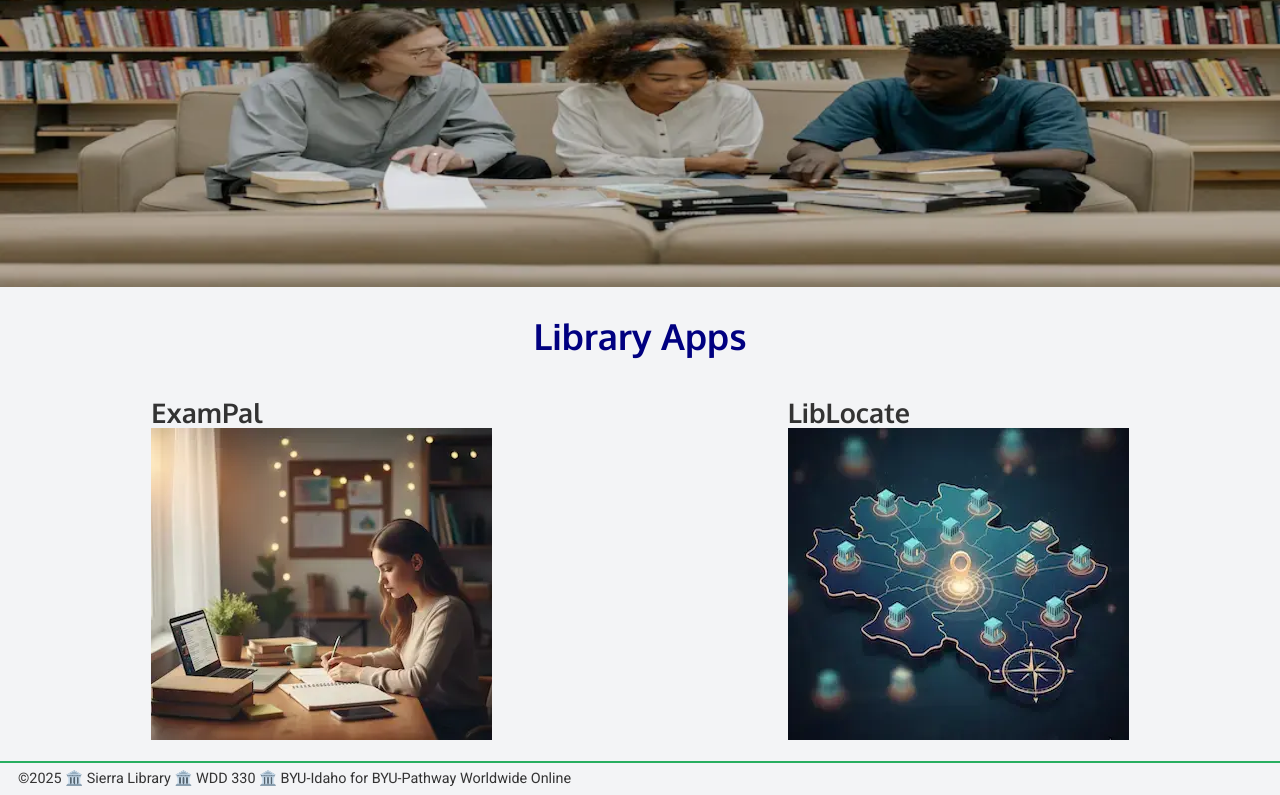
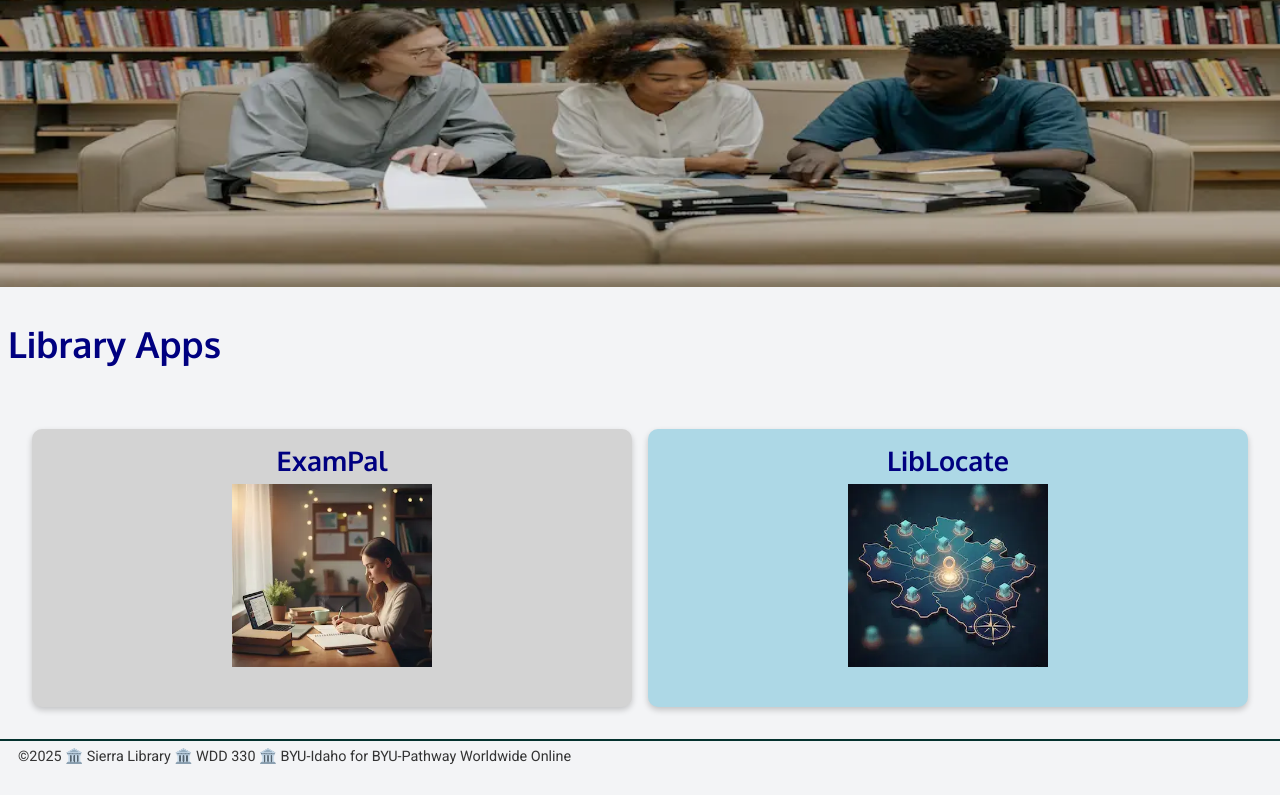
Before and after one commit to Kemoh/sierra-library-project, a plain HTML site: page index.html in a window 1280 px wide. Shown: the part 417-1212 px from the top of the page. After the commit the page ends 1190 px from the top, so only its background shows below. Drawn offline with Linux system fonts and the light colour scheme.

Commit message:
Modify css, appsdata.js and apps.mjs

```diff
--- a/css/small.css
+++ b/css/small.css
@@ -9,12 +9,12 @@
     --font--headline: "Oxygen", "Arial narrow Bold", sans-serif;
 
     /* Colors */
-    --primary-color: #000080;    --secondary-color: #27AE60;
-    --tertiary-color: #f3bb20;
+    --primary-color: #000080;    --secondary-color: #03312E;
+    --tertiary-color: #89023E;
     --bg-body: #f3f4f6;
     --dark-grey: #333333;
     --light-gray: #F2F2F2;
-    --accent-1: #9B51E0;
+    --accent-1: #007bff;
     --accent-2: #dfb2b2;
 
     /* Sizes */
@@ -180,14 +180,18 @@ p {
 }
 
 /* Apps styling */
-.apps-container h1 {
-    text-align: center;
+ h1 {
+    padding: .5rem;
     color: var(--primary-color);
     font-weight: bold;
 }
 
+h2 {
+    color: var(--primary-color);
+}
+
 /* App Cards */
-#show-app-cards{
+/* #show-app-cards{
     display: grid;
     grid-template-columns: repeat(auto-fit, minmax(200px, 1fr));
     gap: 25px;
@@ -196,7 +200,7 @@ p {
     padding: 1rem;
 }
 
-/* #sierralib-apps section {
+ #show-app-cards section {
     display: flex;
     flex-direction: column;
     align-items: center;
@@ -211,4 +215,68 @@ p {
     width: 100%;
     height: 100%;
     overflow: hidden;
+}
+
+.appImage {
+    border-radius: 1rem;
 } */
+
+.apps-section {
+  padding: 2rem;
+}
+
+.cards-grid {
+  display: grid;
+  grid-template-columns: repeat(auto-fit, minmax(220px, 1fr));
+  gap: 1rem;
+}
+
+.app-card {
+  padding: 1rem;
+  border-radius: 10px;
+  box-shadow: 0 3px 6px rgba(0,0,0,0.2);
+  text-align: center;
+  cursor: pointer;
+  transition: transform 0.3s ease;
+}
+
+.app-card:hover {
+  transform: translateY(-4px);
+}
+
+.app-image {
+  width: 200px;
+  height: 200px;
+  object-fit: contain;
+  margin-bottom: 10px;
+}
+
+.app-dialog {
+  border: none;
+  border-radius: 10px;
+  padding: 20px;
+  max-width: 400px;
+}
+
+.dialog-header {
+  display: flex;
+  justify-content: space-between;
+  align-items: center;
+}
+
+.close-btn {
+  font-size: 1.5rem;
+  background: none;
+  border: none;
+  cursor: pointer;
+}
+
+.open-btn {
+  display: inline-block;
+  margin-top: 10px;
+  background: var(--accent-1);
+  color: #fff;
+  text-decoration: none;
+  padding: 8px 16px;
+  border-radius: 6px;
+}
--- a/data/appsdata.js
+++ b/data/appsdata.js
@@ -4,13 +4,13 @@ export const appslist = [
         appDescription: "Prepare for public exams by practicing past papers and tracking your progress effectively.",
         appImage: "./images/exampal-logo.webp",
         streamLink: "/app/exam.html",
-        cardColor: "bg-blue-900 hover:bg-blue-800"
+        cardColor: "lightgray"
     },
     {
         appName: "LibLocate",
         appDescription: "Find all Sierra Library outlets across the country. View locations, details, and directions — all in one app.",
         appImage: "./images/liblocate-logo.webp",
         streamLink: "/app/locate.html",
-        cardColor: "bg-green-900 hover:bg-green-800"
+        cardColor: "lightblue"
     }
 ]
--- a/js/apps.mjs
+++ b/js/apps.mjs
@@ -3,24 +3,19 @@ import { appslist } from "../data/appsdata.js";
 
 // Function to load apps
 export function loadapps() {
-    // Create and inject HTML template for apps
+    // Create and inject HTML structure for apps
     document.querySelector("#sierralib-apps").innerHTML = `
-      <section class="min-h-screen bg-gray-950 text-white px-6 py-10">
+      <section class="apps-section">
+        <div id="show-app-cards" class="cards-grid"></div>
 
-      <div id="show-app-cards" class="grid gap-6 sm:grid-cols-2 lg:grid-cols-3"></div>
-
-        <dialog id="app-dialog" class="rounded-2xl p-6 bg-gray-900 text-gray-100 shadow-2xl w-11/12 max-w-md">
-          <div class="flex justify-between items-center mb-4">
-            <h2 id="app-title" class="text-xl font-semibold"></h2>
-            <button id="close-btn" class="text-gray-400 hover:text-white text-lg font-bold">&times;</button>
+        <dialog id="app-dialog" class="app-dialog">
+          <div class="dialog-header">
+            <h3 id="app-title"></h3>
+            <button id="close-btn" class="close-btn">&times;</button>
           </div>
 
-          <p id="app-description" class="text-sm text-gray-300 mb-6"></p>
-
-          <a id="streams-btn" href="#" target="_blank"
-            class="inline-block px-4 py-2 bg-blue-600 hover:bg-blue-700 rounded-lg text-sm font-medium text-white">
-              Open App
-          </a>
+          <p id="app-description"></p>
+          <a id="streams-btn" href="#" target="_blank" class="open-btn">Open App</a>
         </dialog>
       </section>
     `;
@@ -37,32 +32,24 @@ export function loadapps() {
     closeBtn.addEventListener("click", () => dialog.close());
 
     // Loop through appslist and create cards
-    appslist.forEach((app, index) => {
-         // Add class to the card for styling
-        const colorClass = app.cardColor;
+    appslist.forEach((app) => {
+        const card = document.createElement("div");
+        card.classList.add("app-card");
 
-        const card = document.createElement("div");
-
-        // Create rounded borders and animation
-        card.className =
-            `${colorClass} rounded-2xl p-4 flex flex-col items-center shadow-lg hover:shadow-blue-500/30 transition duration-300 cursor-pointer h-full
-             opacity-0 animate-fade-in`;
-
-        // Apply animation
-        card.style.animationDelay = `${index * 0.1}s`;
+        // Set card background color from dataset
+        card.style.backgroundColor = app.cardColor;
 
         // Image
         const img = document.createElement("img");
         img.src = app.appImage;
         img.alt = `${app.appName} logo`;
-        img.className = "rounded-lg mb-3 w-52 h-52 object-cover";
+        img.classList.add("app-image");
 
         // Title
-        const modalTitle = document.createElement("h2");
-        modalTitle.textContent = app.appName;
-        modalTitle.className = "text-lg font-semibold mb-2 text-center mt-auto";
+        const cardTitle = document.createElement("h2");
+        cardTitle.textContent = app.appName;
 
-        // Store app data in dataset on the CARD
+        // Store app data in dataset
         card.dataset.appName = app.appName;
         card.dataset.appDescription = app.appDescription;
         card.dataset.streamLink = app.streamLink;
@@ -76,7 +63,7 @@ export function loadapps() {
         });
 
         // Append elements
-        card.appendChild(modalTitle);
+        card.appendChild(cardTitle);
         card.appendChild(img);
         cardsContainer.appendChild(card);
     });
```
